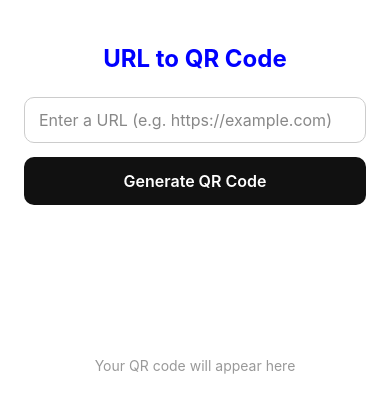
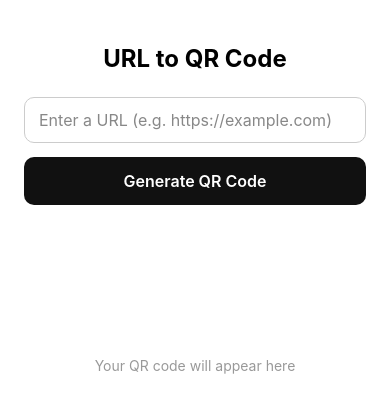
Before and after one commit to changbea/newpage, a React Native app: screen / in a window 390 px wide. Shown: the top 412 px of the page. Built offline with nearby package versions, Linux system fonts and the light colour scheme.

Commit message:
fix: pin react-native-svg to compatible version

```diff
--- a/App.tsx
+++ b/App.tsx
@@ -67,7 +67,6 @@ const styles = StyleSheet.create({
     marginTop: 20,
     marginBottom: 24,
     textAlign: 'center',
-    color: 'blue',
   },
   input: {
     borderWidth: 1,
```
